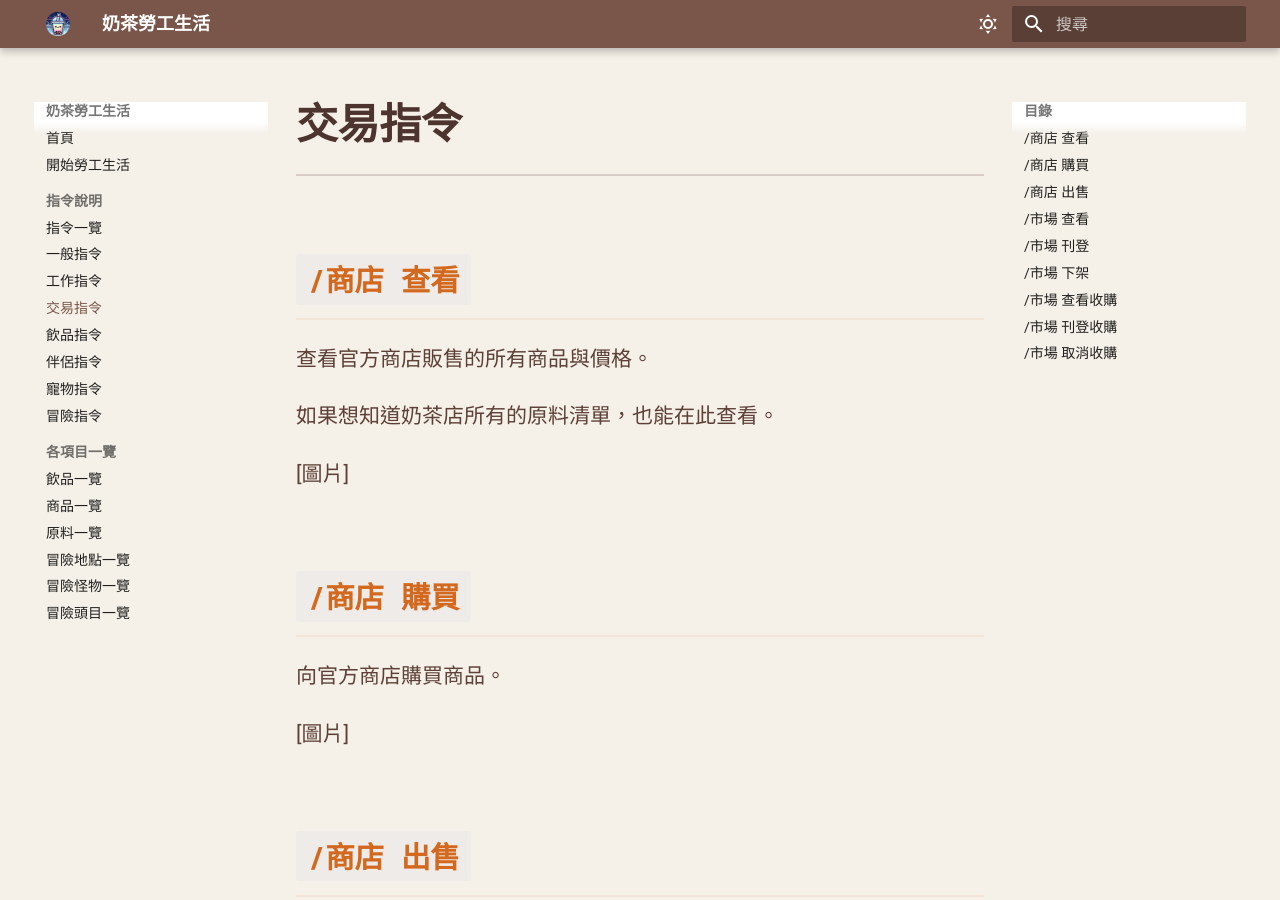
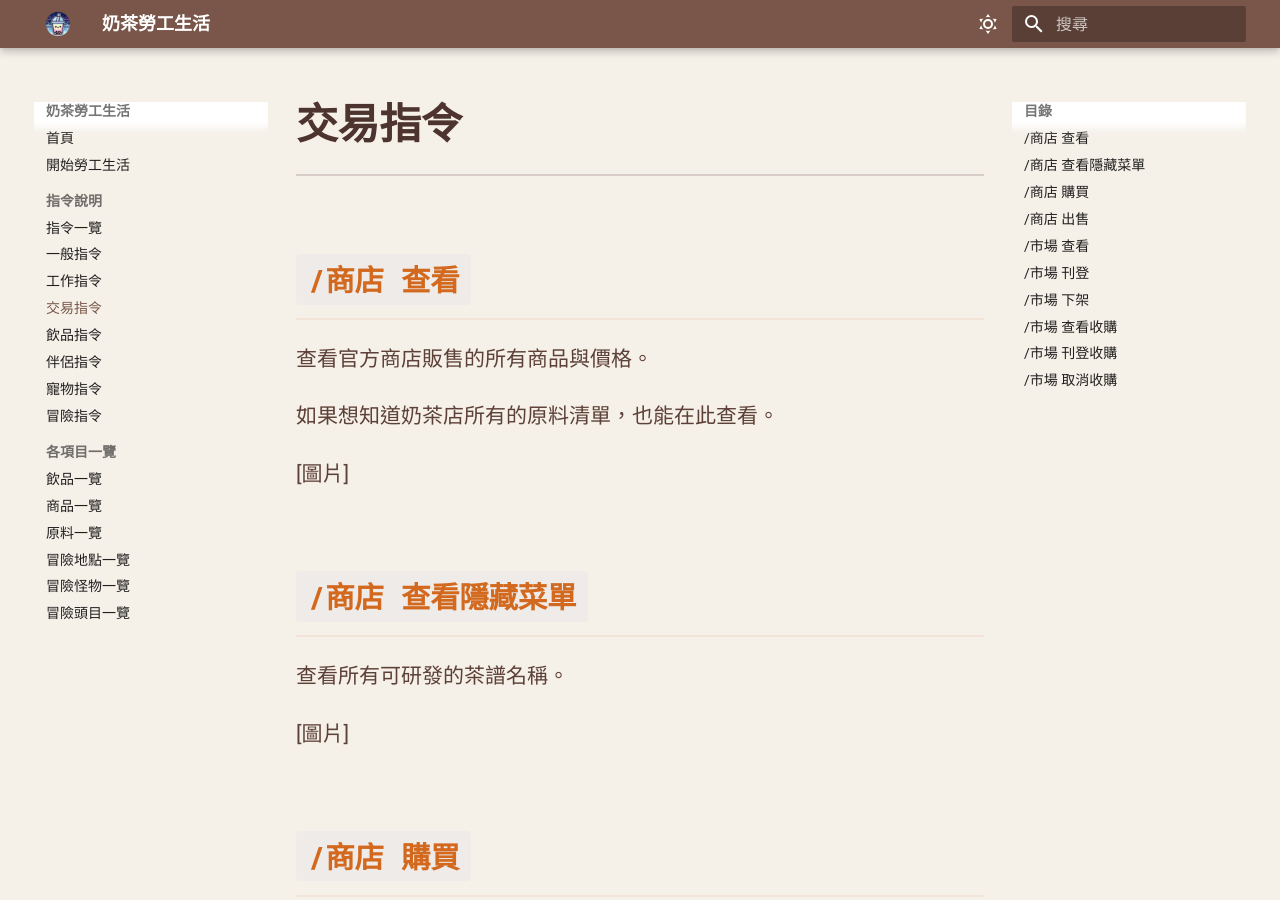
Before and after one commit to Chocochocococo/milktea-workerlife-wiki, an MkDocs documentation site: the page built from docs/command/commandfortrade.md, in a window 1280 px wide and 900 px high. Built offline with MkDocs 1.6.1 and Material for MkDocs 9.7.7, drawn with Linux system fonts in a browser that asks for light colours.

Commit message:
Update commandfortrade.md

```diff
--- a/docs/command/commandfortrade.md
+++ b/docs/command/commandfortrade.md
@@ -2,6 +2,11 @@
 查看官方商店販售的所有商品與價格。
 
 如果想知道奶茶店所有的原料清單，也能在此查看。
+
+[圖片]
+
+## `/商店 查看隱藏菜單`
+查看所有可研發的茶譜名稱。
 
 [圖片]
 
```
